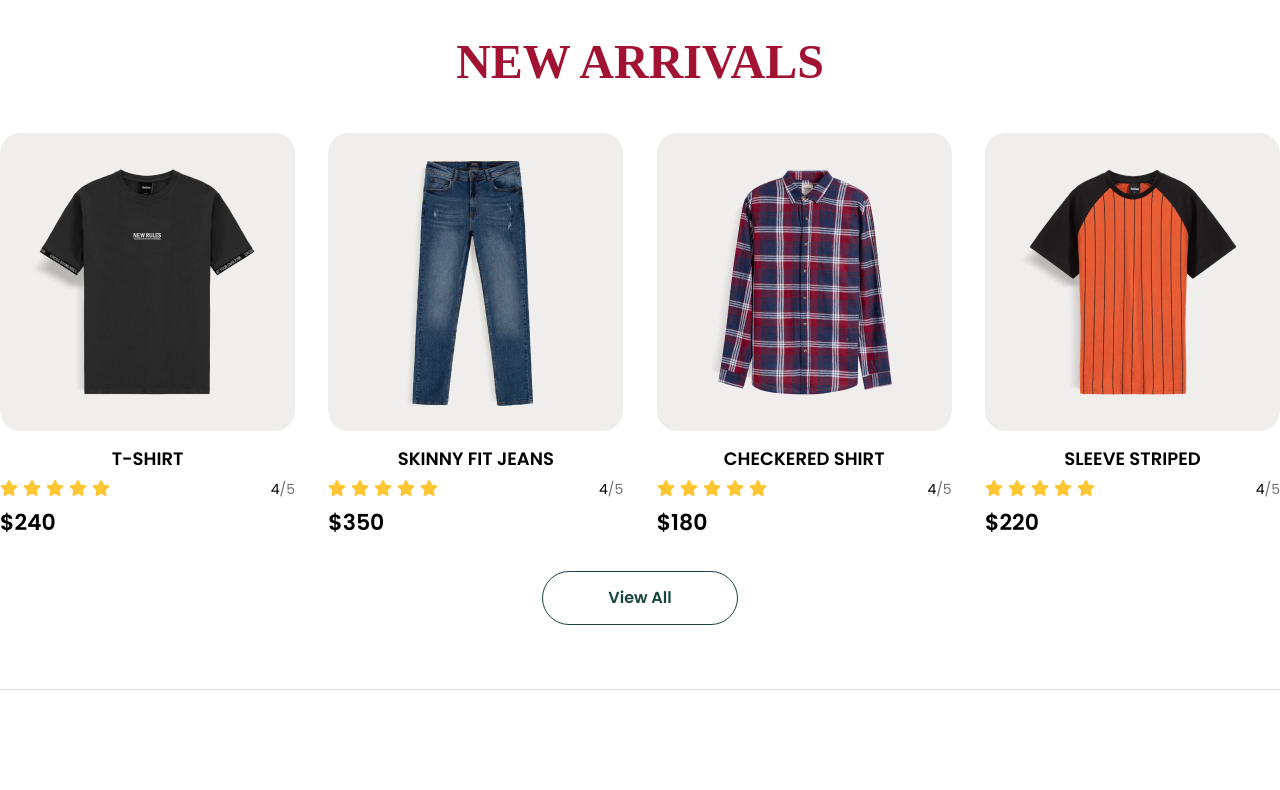
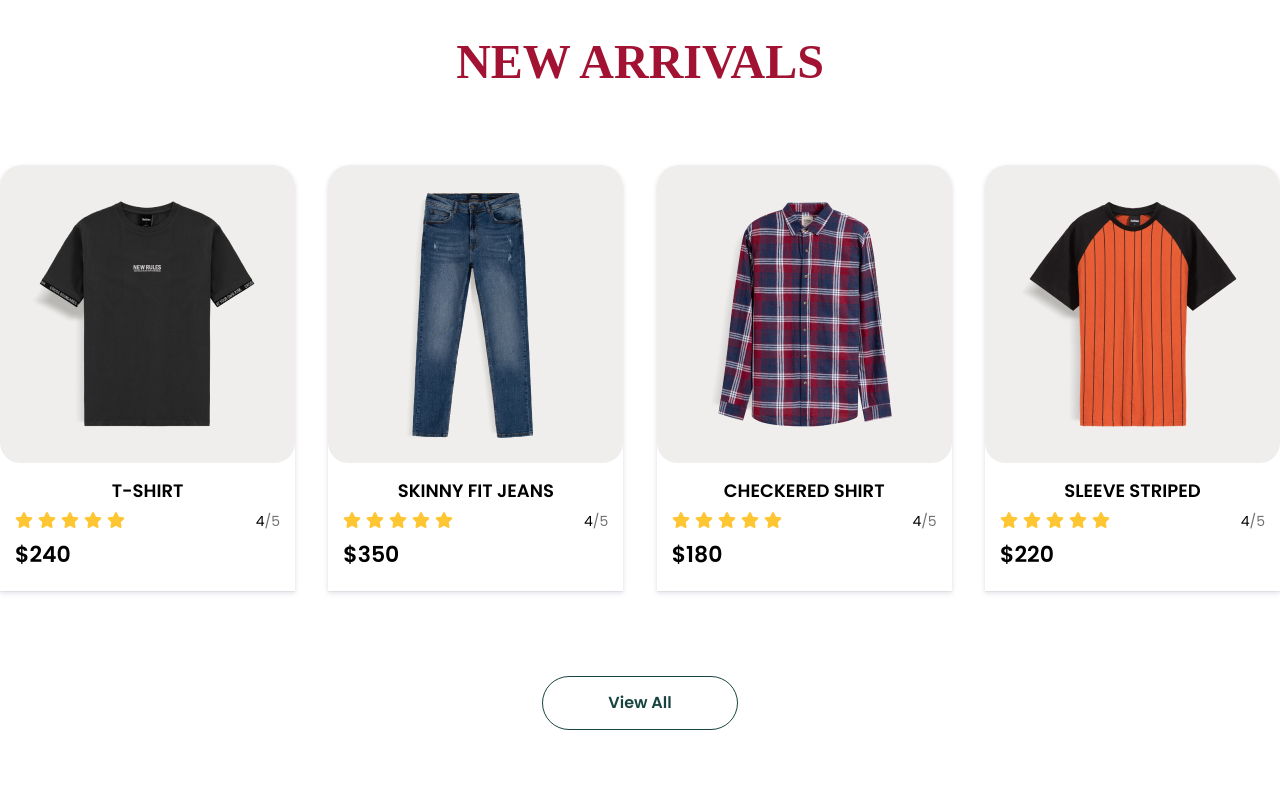
Before and after one commit to MariumAkterDev/SHOP.CO, a React (Vite) app: page / in a window 1280 px wide. Shown: the part 960-1750 px from the top of the page. Built offline with nearby package versions, Linux system fonts and the light colour scheme; a web font is replaced by a local one.

Commit message:
updates commit

```diff
--- a/src/Components/Homee/Browse/Browse.css
+++ b/src/Components/Homee/Browse/Browse.css
@@ -1,8 +1,8 @@
 .BrowseSection{
-    @apply pb-[56px] sm:pb-[70px] lg:pb-[140px]
+    @apply pb-[56px] sm:pb-[70px] lg:pb-[188px]
 }
 .browseH2{
-    @apply mx-auto text-center w-[246px] sm:w-full mb-[18px] sm:mb-[34px] lg:mb-[61px]
+    @apply mx-auto text-center w-[246px] sm:w-full mb-[18px] sm:mb-[34px] lg:mb-[85px]
 }
 .browseImgMenu{
     @apply flex flex-wrap justify-center items-center gap-[10px]
--- a/src/Components/Homee/NewArrival/New.css
+++ b/src/Components/Homee/NewArrival/New.css
@@ -2,7 +2,7 @@
     @apply pt-[30px] lg:pt-[100px] pb-[36px] sm:pb-[45px] lg:pb-[100px]
 }
 .product_Row{
-    @apply  flex justify-center sm:justify-between flex-wrap gap-[30px] sm:gap-[46px] lg:gap-0 mt-[18px] sm:mt-[28px] lg:mt-[53px] mb-[26px] sm:mb-[32px]
+    @apply  flex justify-center sm:justify-between flex-wrap gap-[30px] sm:gap-[46px] lg:gap-0 mt-[18px] sm:mt-[28px] lg:mt-[85px] mb-[26px] sm:mb-[85px]
 }
 .new_Btn{
     @apply w-full flex justify-center mb-[40px] lg:mb-[64px]
--- a/src/Components/Homee/Reviewss/Review.css
+++ b/src/Components/Homee/Reviewss/Review.css
@@ -1,5 +1,5 @@
 .ReviewSection{
-    @apply pb-[30px] md:pb-[80px] lg:pb-[120px]
+    @apply pb-[30px] md:pb-[80px] lg:pb-[200px]
 }
 .reviewRowH2{
     @apply w-[206px] leading-[30px] sm:w-full sm:mb-[38px] lg:mb-[38px] pl-[30px]
--- a/src/Components/Homee/TopSell/Top.css
+++ b/src/Components/Homee/TopSell/Top.css
@@ -2,7 +2,7 @@
     @apply pb-[40px] sm:pb-[45px] lg:pb-[120px]
 }
 .Topproduct_Row{
-    @apply  flex justify-center sm:justify-between flex-wrap gap-[30px] sm:gap-[46px] lg:gap-0 mt-[18px] sm:mt-[28px] lg:mt-[53px] mb-[26px] sm:mb-[32px]
+    @apply  flex justify-center sm:justify-between flex-wrap gap-[30px] sm:gap-[46px] lg:gap-0 mt-[18px] sm:mt-[28px] lg:mt-[85px] mb-[26px] sm:mb-[85px]
 }
 .top_Btn{
     @apply w-full flex justify-center
--- a/src/Components/Homee/TopSell/Top.jsx
+++ b/src/Components/Homee/TopSell/Top.jsx
@@ -22,7 +22,7 @@ const Top = () => {
             </div>
             <div className="top_Btn">
               {/* <CommonBtnOne btn1Contnt={'View All'} design={'!bg-[#fff] !text-[#18443F]'} hovereffect={'hover:bg-[#18443F] hover:text-[#fff]'}  linkAdd={'https://www.facebook.com/'}/> */}
-              <CommonBtnTwo btn2Contnt={'View All'} linkAdd={'https://www.facebook.com/'} />
+              <CommonBtnTwo btn2Contnt={'View All'} linkAdd={'/shop'} />
             </div>
           </div>
         </div>
--- a/src/Components/NavBar/Nav.css
+++ b/src/Components/NavBar/Nav.css
@@ -13,7 +13,7 @@
 }
 /* ------------------------------------------------Nav----------------------------------------- */
 .NavRow{
-    @apply w-full  sm:mt-[20px] lg:mt-[30px] lg:mb-[45px] py-[15px]  sm:py-[10px]  px-[24px] lg:bg-[#a7d5f624] flex items-center justify-between
+    @apply w-full  sm:mt-[20px] lg:mt-[30px] lg:mb-[45px] py-[20px]  sm:py-[10px]  px-[24px] lg:bg-[#a7d5f624] flex items-center justify-between
 }
 
 .logoCol .logo{
@@ -59,18 +59,21 @@
     @apply bg-[#f80c0c] w-[18px] h-[18px] sm:w-[23px] sm:h-[23px] rounded-full flex justify-center items-center text-[#fff] text-[11px] sm:text-[14px] font-poppins font-medium absolute top-[-15px] sm:top-[-21px] left-[13px]
 }
 /* ----------------------------------------Nav Mobile Bar------------------------------ */
+.nabMovMother{
+    @apply sm:hidden
+}
 .navMobBar{
-    @apply  sm:hidden  flex justify-center items-center overflow-hidden
+    @apply   overflow-hidden
 }
 .mobBarIcon{
     @apply text-[20px] text-brand-Color
 }
 .mobMenu{
-    @apply w-[100%] py-[25px] bg-[#555454] absolute top-[74px] left-[50%] translate-x-[-50%]  transition-all duration-[0.6s] z-[100]
+    @apply w-[100%] py-[70px] bg-[#555454] absolute top-[68px] left-[50%] translate-x-[-50%]  transition-all duration-[0.6s] z-[100]
 }
 .mobMenu ul{
     @apply w-[90%] h-full mx-auto flex justify-around items-center
 }
 .mobMenu ul li{
-    @apply text-[#fff] font-semibold font-poppins text-[14px]
+    @apply text-[#fff] font-medium font-poppins text-[16px]
 }
--- a/src/Components/NavBar/Nav.jsx
+++ b/src/Components/NavBar/Nav.jsx
@@ -1,4 +1,4 @@
-import React, { useState } from "react";
+import React, { useEffect, useRef, useState } from "react";
 import "./Nav.css";
 import { Link } from "react-router-dom";
 import logo from "../../assets/images/logo.png";
@@ -7,6 +7,18 @@ import { FaUserCircle, FaCartArrowDown, FaBars } from "react-icons/fa";
 
 const Nav = () => {
   const [show, setShow] = useState(false);
+  const mobNavRef = useRef(null)
+
+  const mobNavToggle = (e) => {
+    if (e.target.contains(mobNavRef.current)) {
+      setShow(false)
+    }
+  }
+
+  console.log(show);
+  useEffect(() => {
+    document.addEventListener('mousedown', mobNavToggle)
+  }, [])
 
   return (
     <>
@@ -24,10 +36,11 @@ const Nav = () => {
         <div className="container">
           <div className="NavRow">
             {/* ----------------------------------Mobile Nav Menu Starts -------------------------- */}
-            <div className="navMobBar">
-              <FaBars className="mobBarIcon" onClick={() => setShow(!show)} />
+            <div className={`nabMovMother w-full h-screen bg-[#ff000000] fixed top-0 left-0 z-[100] ${show ? 'w-full' : 'w-0'}`}>
+              <div className="navMobBar" ref={mobNavRef} >
+                <FaBars className="mobBarIcon fixed top-[42px] left-[53%] " onClick={() => setShow(!show)} />
                 {show && (
-                <div className="mobMenu" onClick={()=>setShow(false)}>
+                  <div className="mobMenu" onClick={() => setShow(false)}>
                     <ul>
                       <li>
                         <Link to="/">Home</Link>
@@ -36,7 +49,7 @@ const Nav = () => {
                         <Link to='/shop'>Shop</Link>
                       </li>
                       <li>
-                      <Link to=''>New Arrivals</Link>
+                        <Link to='/shop'>New Arrivals</Link>
                       </li>
                       <li>
                         <Link to='/contact'>Contact</Link>
@@ -44,6 +57,7 @@ const Nav = () => {
                     </ul>
                   </div>
                 )}
+              </div>
             </div>
             {/* xxxxxxxxxxxxxxxxxxxxxxxxxxxxxxx Mobile Nav Menu Ends xxxxxxxxxxxxxxxxxxxxxxxxxx */}
             <div className="logoCol">
--- a/src/Components/SingleProduct/SingleProduct.css
+++ b/src/Components/SingleProduct/SingleProduct.css
@@ -1,8 +1,23 @@
 .singProductCard{
-    @apply w-[141px] lg:w-[295px] sm:mx-auto lg:mx-0 overflow-hidden
+    @apply w-[141px] lg:w-[295px] sm:mx-auto lg:mx-0 overflow-hidden shadow-[rgba(50,_50,_105,_0.15)_0px_2px_5px_0px,_rgba(0,_0,_0,_0.05)_0px_1px_1px_0px]  rounded-t-[22px] cursor-pointer
+}
+.singProductCard_Img{
+    @apply relative
 }
 .signlPrdctImg{
     @apply w-full h-[150px] lg:w-full lg:h-[298px] rounded-[20px]
+}
+.add_cart_div{
+    @apply w-full h-[298px] rounded-[20px] flex justify-center items-center absolute top-0 bg-[#00000031] opacity-0
+}
+.singProductCard_Img:hover .add_cart_div{
+    @apply transition-all duration-[0.3s] opacity-[1]
+}
+.addCart_Btn{
+    @apply bg-[#fff] px-[10px] py-[8px] text-[20px] text-PrimaryColor-62 font-poppins font-medium rounded-[6px]
+}
+.prodctCard_detail{
+    @apply  px-[15px] pb-[20px]
 }
 .prodtName{
     @apply text-[#000] text-[14px] lg:text-[18px] font-poppins font-semibold mt-[14px] text-center
--- a/src/Components/SingleProduct/SingleProduct.jsx
+++ b/src/Components/SingleProduct/SingleProduct.jsx
@@ -1,33 +1,59 @@
-import React from 'react'
-import './SingleProduct.css'
+import React from "react";
+import "./SingleProduct.css";
 import { FaStar } from "react-icons/fa";
 
+const SingleProduct = ({
+    prdctImg,
+    productName,
+    latestPrice,
+    oldPrice,
+    discount,
+}) => {
+    return (
+        <div className="singProductCard">
+            <div className="singProductCard_Img">
+                <img src={prdctImg} alt="" className="signlPrdctImg" />
+                <div className="add_cart_div">
+                    <button className="addCart_Btn">
+                        Add Cart
+                    </button>
+                </div>
+            </div>
 
-const SingleProduct = ({prdctImg,productName,latestPrice,oldPrice,discount }) => {
-  return (
-    <div className='singProductCard'>
-        <img src={prdctImg} alt="" className='signlPrdctImg' />
-        <h4 className='prodtName'>{productName}</h4>
-        <div className="star">
-            <ul>
-                <li><FaStar /></li>
-                <li><FaStar /></li>
-                <li><FaStar /></li>
-                <li><FaStar /></li>
-                <li><FaStar /></li>
-            </ul>
-            <p className='starP'><span>4</span>/5</p>
-        </div>
-        <div className='prodtPrice'>
-            <h3 className='prodtPriceH3'>${latestPrice}</h3>
-            <div className='prodtOldPrice'>
-                <h3 className='prodtOldPriceH3'>{oldPrice}</h3>
-                <h4 className='prodtOldPriceH4'>{discount}</h4>
+            <div className="prodctCard_detail">
+                <h4 className="prodtName">{productName}</h4>
+                <div className="star">
+                    <ul>
+                        <li>
+                            <FaStar />
+                        </li>
+                        <li>
+                            <FaStar />
+                        </li>
+                        <li>
+                            <FaStar />
+                        </li>
+                        <li>
+                            <FaStar />
+                        </li>
+                        <li>
+                            <FaStar />
+                        </li>
+                    </ul>
+                    <p className="starP">
+                        <span>4</span>/5
+                    </p>
+                </div>
+                <div className="prodtPrice">
+                    <h3 className="prodtPriceH3">${latestPrice}</h3>
+                    <div className="prodtOldPrice">
+                        <h3 className="prodtOldPriceH3">{oldPrice}</h3>
+                        <h4 className="prodtOldPriceH4">{discount}</h4>
+                    </div>
+                </div>
             </div>
         </div>
+    );
+};
 
-    </div>
-  )
-}
-
-export default SingleProduct
+export default SingleProduct;
```
Lines whose indentation alone changed are shown as unchanged.
